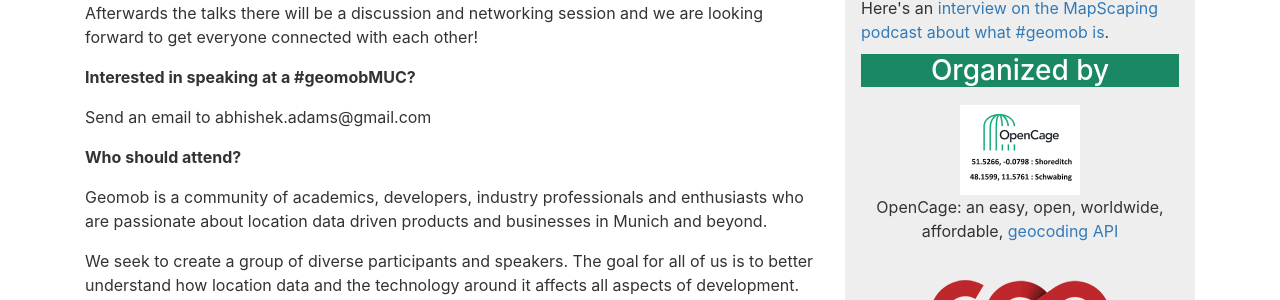
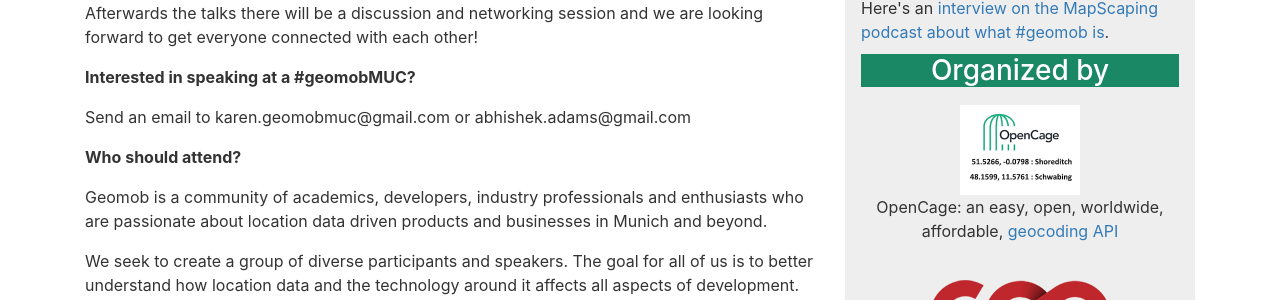
Before and after one commit to geomob/geomob-website, a Jekyll site: the page built from _posts/2020-03-26-mar-26th-geomob-muc-details.markdown, in a window 1280 px wide. Shown: the part 1008-1308 px from the top of the page. Built offline with Jekyll 4.4.1, drawn with Linux system fonts in a browser that asks for light colours; comment, search, counter and statistics services are not loaded.

Commit message:
Update 2020-03-26-mar-26th-geomob-muc-details.markdown

```diff
--- a/_posts/2020-03-26-mar-26th-geomob-muc-details.markdown
+++ b/_posts/2020-03-26-mar-26th-geomob-muc-details.markdown
@@ -43,7 +43,7 @@ Afterwards the talks there will be a discussion and networking session and we ar
 
 **Interested in speaking at a #geomobMUC?**
 
-Send an email to abhishek.adams@gmail.com
+Send an email to karen.geomobmuc@gmail.com or abhishek.adams@gmail.com
 
 {% include geomob_background.html %}
 
```
